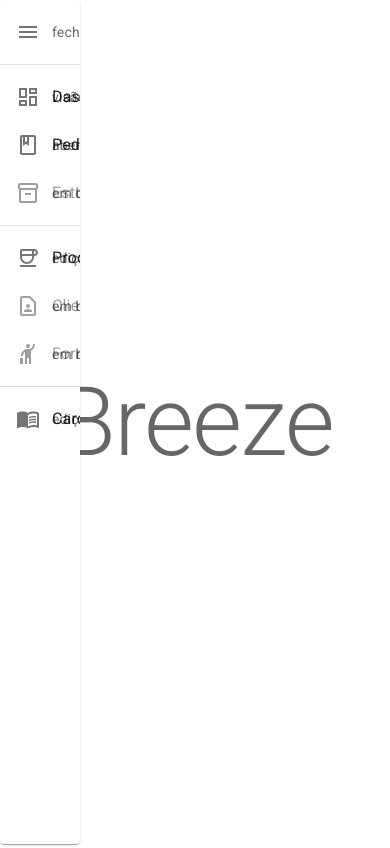
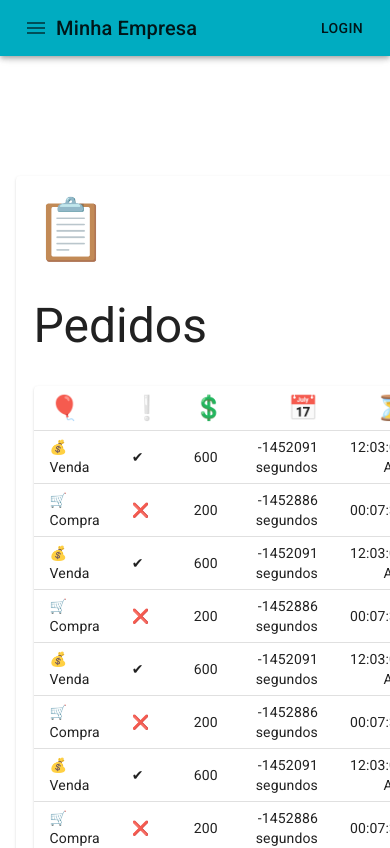
Before and after one commit to CavernaTech/breeze, a React (Create React App) app: page /pedidos in a window 390 px wide. Shown: the top 848 px of the page. Built offline with nearby package versions, Linux system fonts and the light colour scheme; a web font is replaced by a local one.

Commit message:
Aperfeiçoada responsividade do menu

```diff
--- a/src/components/menu/index.jsx
+++ b/src/components/menu/index.jsx
@@ -1,12 +1,16 @@
 import React, { useState } from "react";
 import {
+  AppBar,
+  Button,
   Divider,
   Grid,
+  IconButton,
   ListItemIcon,
   ListItemText,
   MenuItem,
   MenuList,
   Paper,
+  Toolbar,
   Typography,
 } from "@mui/material";
 import {
@@ -23,6 +27,7 @@
 
 import useStyles from "./style";
 import MenuItemIcon from "./menuItemIcom";
+import { Box } from "@mui/system";
 
 function MenuComponent({ children }) {
   const [open, setOpen] = useState(false);
@@ -37,6 +42,19 @@
       justifyContent="flex-start"
       spacing={2}
     >
+      <Box sx={{ flexGrow: 1 }}>
+        <AppBar position="fixed">
+          <Toolbar>
+            <IconButton onClick={() => setOpen(!open)}>
+              <Menu />
+            </IconButton>
+            <Typography variant="h6" sx={{ flexGrow: 1 }}>
+              Minha Empresa
+            </Typography>
+            <Button color="inherit">Login</Button>
+          </Toolbar>
+        </AppBar>
+      </Box>
       <Grid item md={open ? 3 : 1}>
         <Paper
           className={clsx(classes.drawer, {
@@ -99,7 +117,7 @@
           </MenuList>
         </Paper>
       </Grid>
-      <Grid item md={open ? 9 : 11}>
+      <Grid item md={open ? 9 : 11} sx={{ marginTop: '10em', marginBottom: '5em' }}>
         {children}
       </Grid>
     </Grid>
--- a/src/components/menu/style.js
+++ b/src/components/menu/style.js
@@ -3,8 +3,13 @@
 const useStyles = makeStyles((theme) => ({
   drawer: {
     width: "100%",
-    height: "100vh",
+    minHeight: "100vh",
     whiteSpace: "nowrap",
+    position: "fixed",
+    left: 0,
+    [theme.breakpoints.up("md")]: {
+      width: "25vw"
+    }
   },
   drawerOpen: {
     transition: theme.transitions.create("width", {
@@ -18,7 +23,7 @@
       duration: theme.transitions.duration.leavingScreen,
     }),
     overflowX: "hidden",
-    width: theme.spacing(10),
+    width: 0,
     [theme.breakpoints.up("sm")]: {
       width: theme.spacing(6),
     },
```
